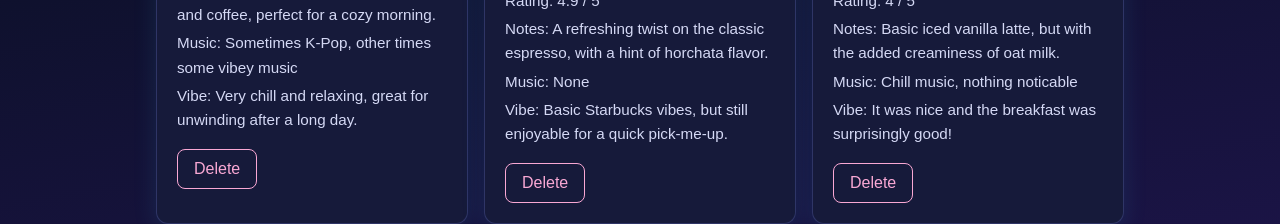
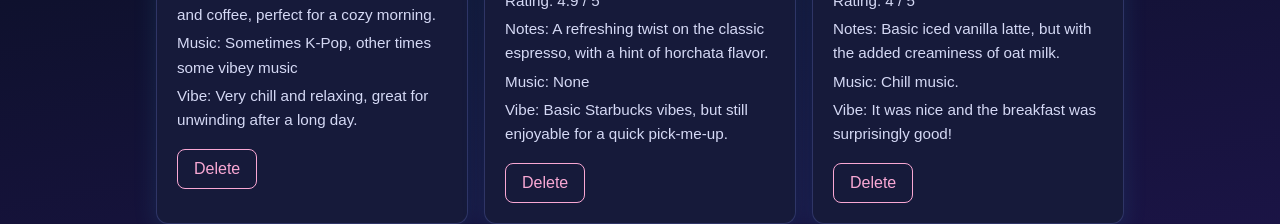
Before and after one commit to JusGilbert/coffee-journal, a React (Vite) app: page / in a window 1280 px wide. Shown: the part 945-1169 px from the top of the page. Built offline with nearby package versions, Linux system fonts and the light colour scheme.

Commit message:
Typo fix

```diff
--- a/src/App.jsx
+++ b/src/App.jsx
@@ -35,7 +35,7 @@ const startingCoffees = [
     rating: 4,
     notes:
       "Basic iced vanilla latte, but with the added creaminess of oat milk.",
-    music: "Chill music, nothing noticable",
+    music: "Chill music.",
     vibe: "It was nice and the breakfast was surprisingly good!",
   },
 ];
```
